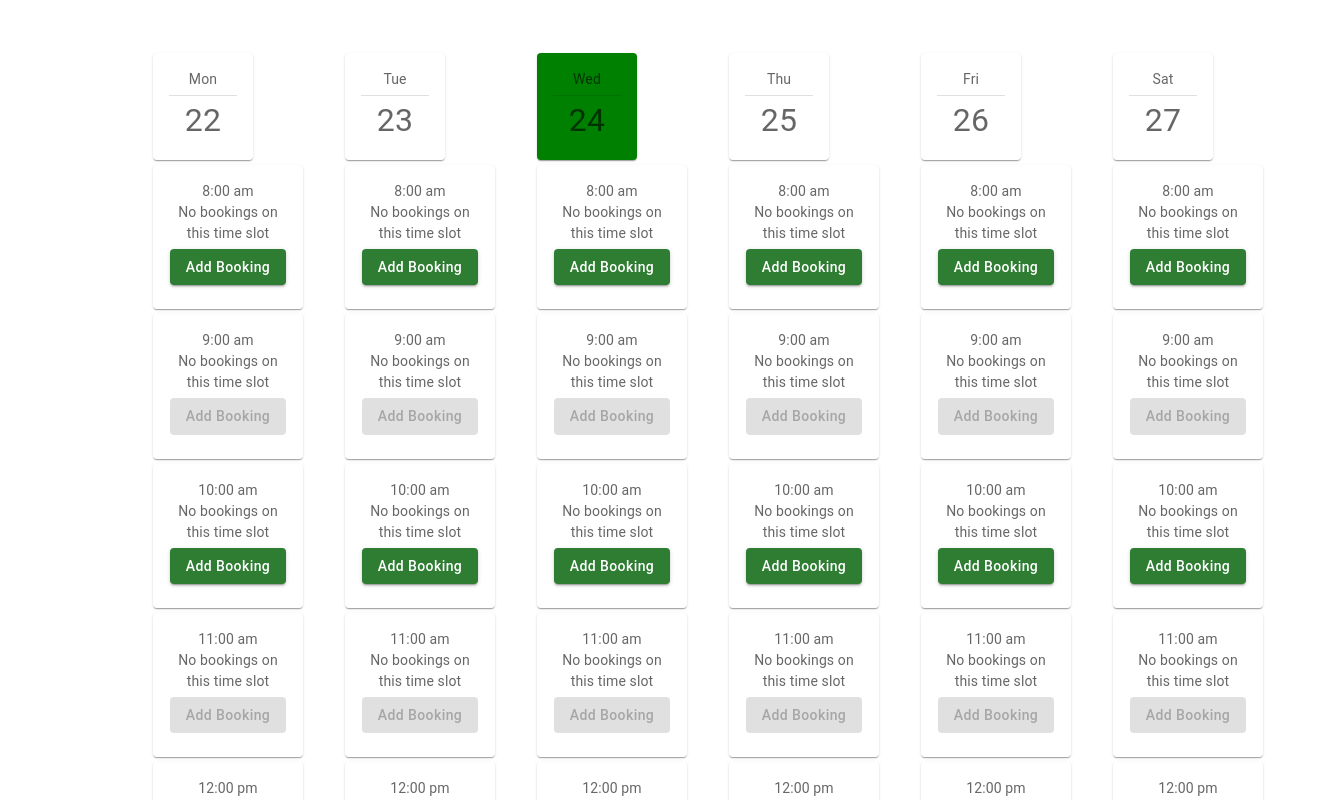
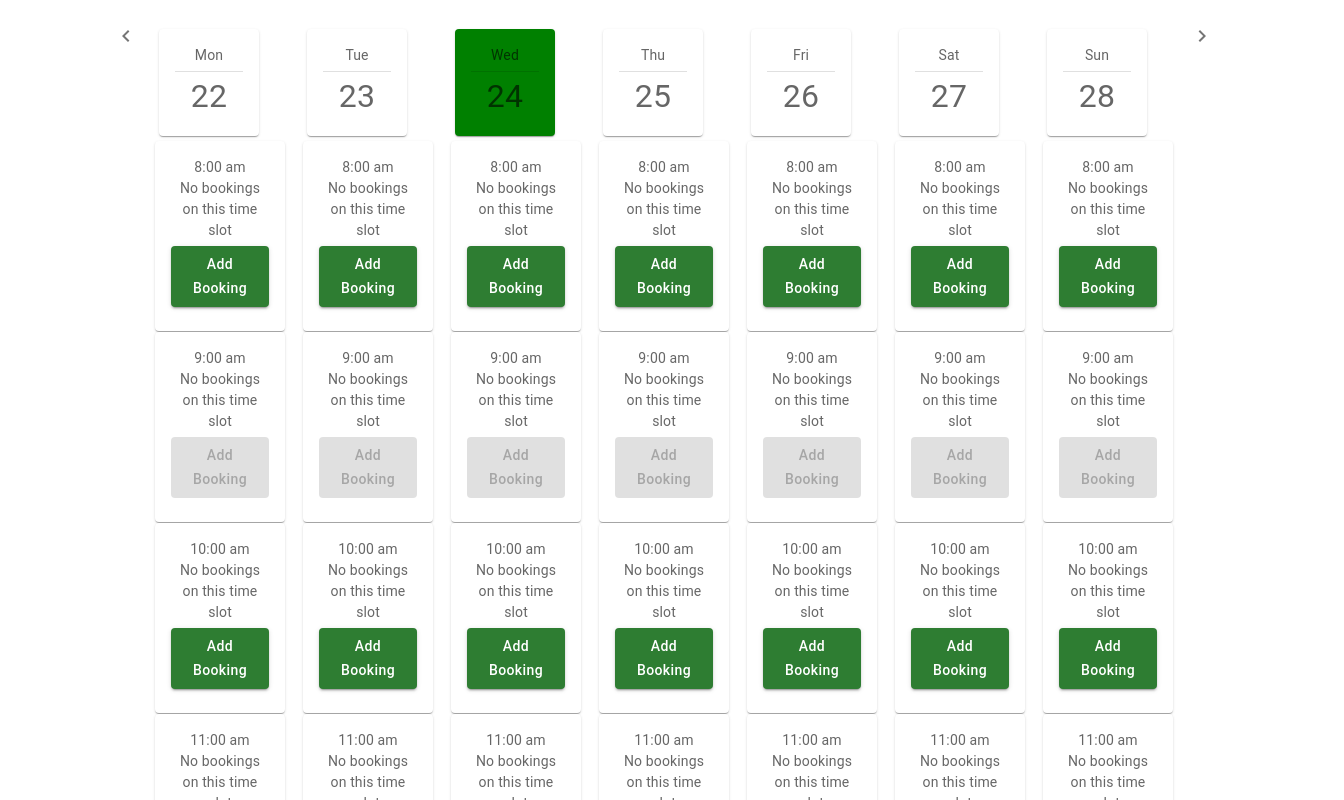
Before and after one commit to Rikanthan/Vacuum-front-end, a React (Create React App) app in the folder vacuum-app/: page / in a window 1280 px wide. Shown: the top 800 px of the page, 1344 px wide, since content can reach past the window. Built offline with nearby package versions, Linux system fonts and the light colour scheme.

Commit message:
align bug fixed

```diff
--- a/vacuum-app/src/Pages/ShowCalender.jsx
+++ b/vacuum-app/src/Pages/ShowCalender.jsx
@@ -23,21 +23,16 @@ export default function ShowCalendar() {
   }
   return (
     <>
-      <Grid
-        container
-        spacing={2}
-        direction="column"
-        justifyContent="center"
-        margin={2}
-      >
+
         <Grid
           container
           spacing={2}
           direction="row"
           justifyContent="center"
+          alignItems="flex-start"
           margin={2}
         >
-          <IconButton onClick={() => {
+          <IconButton  onClick={() => {
             if (currday <= 0) {
               setCurrday(0);
               console.log(currday);
@@ -55,10 +50,11 @@ export default function ShowCalendar() {
               return (index < 7) ?
                 (
                   <Grid
-                    spacing={2}
                     direction="column"
                     justifyContent="center"
-                    margin={2}>
+                    alignItems="center"
+                    alignSelf="center"
+                    margin={1}>
                     <Grid item>
                       <Day
                         day={dayNames[index]}
@@ -112,7 +108,6 @@ export default function ShowCalendar() {
           }))
           }
         </Grid>
-      </Grid>
     </>
   )
 }
--- a/vacuum-app/src/Widgets/Cards/Schedule.jsx
+++ b/vacuum-app/src/Widgets/Cards/Schedule.jsx
@@ -20,7 +20,7 @@ export default function Schedule(schedule) {
     const booking = schedule.booking;
     const time = schedule.time;
     return (
-        <Card sx={{ width: 150 }} style={{ margin: 5, backgroundColor: "white" }} >
+        <Card sx={{ width: 130 }} style={{ margin: 1, backgroundColor: "white" }} >
             <CardContent>
                 <Typography sx={{ fontSize: 14 }} color="text.secondary" >
                    {time}
```
